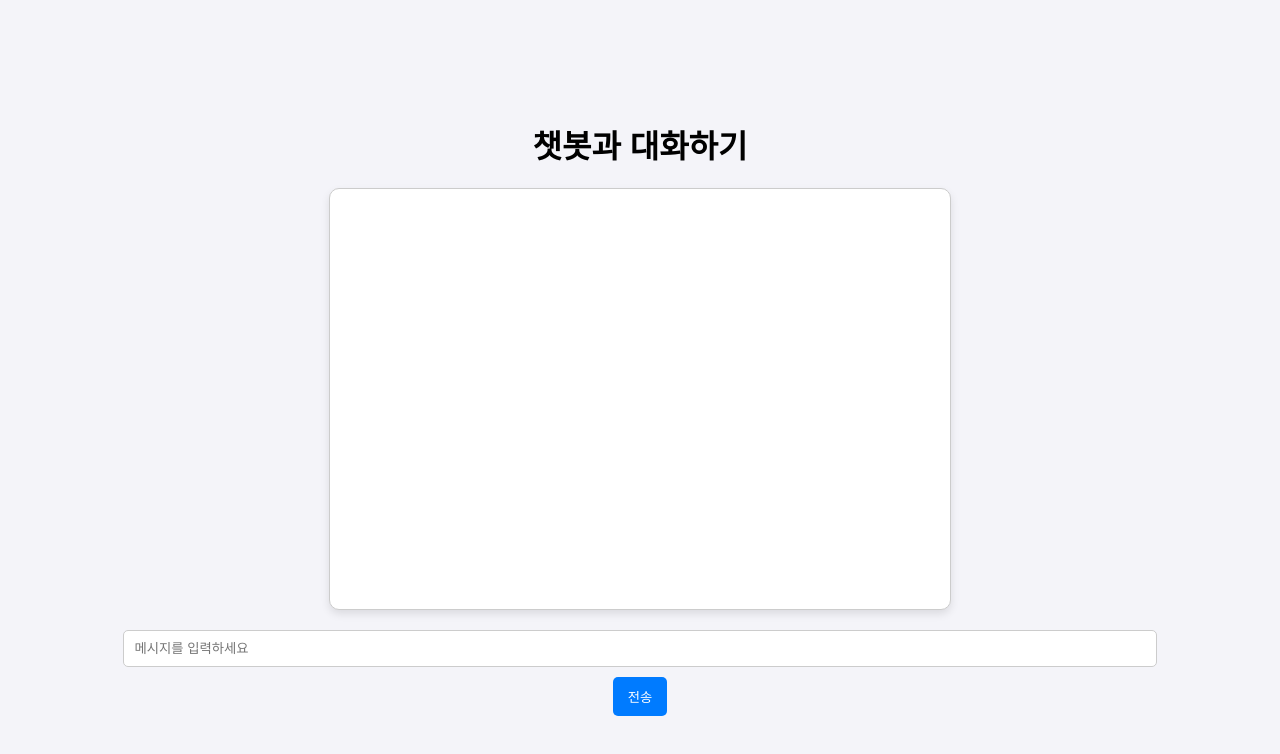
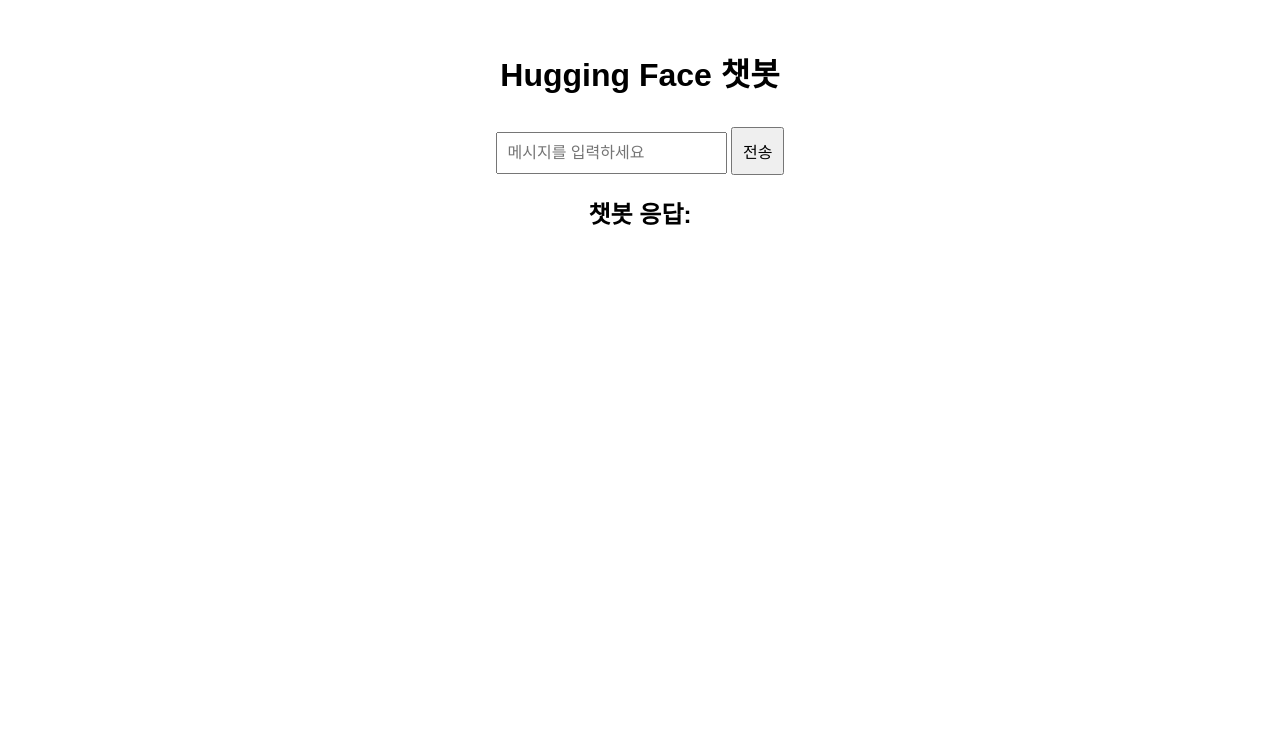
Before and after one commit to NaturaAPI/API, a website: page index.html in a window 1280 px wide. Drawn offline with Linux system fonts and the light colour scheme.

Commit message:
Update index.html

```diff
--- a/index.html
+++ b/index.html
@@ -3,134 +3,46 @@
 <head>
     <meta charset="UTF-8">
     <meta name="viewport" content="width=device-width, initial-scale=1.0">
-  <title>챗봇과 대화하기</title>
+    <title>챗봇 테스트</title>
     <style>
-    body {
-      font-family: Arial, sans-serif;
-      display: flex;
-      flex-direction: column;
-      align-items: center;
-      justify-content: center;
-      height: 100vh;
-      background-color: #f4f4f9;
-    }
-    #chat-box {
-      width: 80%;
-      max-width: 600px;
-      height: 400px;
-      background-color: white;
-      padding: 10px;
-      border-radius: 10px;
-      border: 1px solid #ccc;
-      box-shadow: 0 4px 8px rgba(0, 0, 0, 0.1);
-      margin-bottom: 20px;
-      overflow-y: auto;
-    }
-    #user-input {
-      width: 80%;
-      padding: 10px;
-      border: 1px solid #ccc;
-      border-radius: 5px;
-    }
-    #send-button {
-      padding: 10px 15px;
-      background-color: #007BFF;
-      color: white;
-      border: none;
-      border-radius: 5px;
-      cursor: pointer;
-      margin-top: 10px;
-    }
-    #send-button:hover {
-      background-color: #0056b3;
-    }
-    .message {
-      margin: 5px 0;
-      padding: 10px;
-      border-radius: 5px;
-      background-color: #e6e6e6;
-    }
-    .user-message {
-      background-color: #007BFF;
-      color: white;
-      text-align: right;
-    }
-    .bot-message {
-      background-color: #f1f1f1;
-      color: black;
-      text-align: left;
-    }
+        body { font-family: Arial, sans-serif; text-align: center; padding: 20px; }
+        input, button { margin-top: 10px; padding: 10px; font-size: 16px; }
+        #response { margin-top: 20px; white-space: pre-wrap; }
     </style>
 </head>
 <body>
 
-  <h1>챗봇과 대화하기</h1>
+    <h1>Hugging Face 챗봇</h1>
+    <input type="text" id="userInput" placeholder="메시지를 입력하세요">
+    <button onclick="sendMessage()">전송</button>
 
-  <!-- 채팅 박스 -->
-  <div id="chat-box"></div>
-
-  <!-- 사용자 입력창 -->
-  <input type="text" id="user-input" placeholder="메시지를 입력하세요" />
-
-  <!-- 전송 버튼 -->
-  <button id="send-button">전송</button>
+    <h2>챗봇 응답:</h2>
+    <div id="response"></div>
 
     <script>
-    // sendMessageToAPI 함수 정의
-    async function sendMessageToAPI(userMessage) {
+        async function sendMessage() {
+            const userMessage = document.getElementById("userInput").value;
+            if (!userMessage) {
+                alert("메시지를 입력하세요!");
+                return;
+            }
+
             try {
-        const response = await fetch('https://beamish-melba-ba4300.netlify.app/.netlify/functions/huggingface', {
+                const response = await fetch('https://beamish-melba-ba4300.netlify.app/api/huggingface', {
                     method: 'POST',
                     headers: {
                         'Content-Type': 'application/json',
                     },
-          body: JSON.stringify({ inputs: userMessage })
+                    body: JSON.stringify({ text: userMessage })
                 });
 
                 const data = await response.json();
-
-        // 응답 처리
-        console.log('챗봇 응답:', data);
-
-        // 챗봇 응답 화면에 표시
-        displayMessage(data.generated_text, 'bot');
-        return data;
+                document.getElementById("response").textContent = JSON.stringify(data, null, 2);
             } catch (error) {
                 console.error('오류 발생:', error);
-        displayMessage('오류가 발생했습니다. 다시 시도해 주세요.', 'bot');
+                document.getElementById("response").textContent = "API 요청 실패!";
             }
         }
-
-    // 사용자 메시지 및 챗봇 응답을 화면에 표시
-    function displayMessage(message, sender) {
-      const chatBox = document.getElementById('chat-box');
-      const messageElement = document.createElement('div');
-      messageElement.classList.add('message', sender === 'user' ? 'user-message' : 'bot-message');
-      messageElement.textContent = message;
-      chatBox.appendChild(messageElement);
-
-      // 채팅 박스 스크롤을 가장 아래로 자동으로 맞추기
-      chatBox.scrollTop = chatBox.scrollHeight;
-    }
-
-    // 전송 버튼 클릭 이벤트 처리
-    document.getElementById('send-button').addEventListener('click', () => {
-      const userMessage = document.getElementById('user-input').value.trim();
-
-      if (userMessage) {
-        displayMessage(userMessage, 'user');  // 사용자 메시지 화면에 표시
-        document.getElementById('user-input').value = '';  // 입력창 비우기
-        sendMessageToAPI(userMessage);  // API 호출
-      }
-    });
-
-    // Enter 키로 메시지 전송 가능하도록 설정
-    document.getElementById('user-input').addEventListener('keypress', (event) => {
-      if (event.key === 'Enter') {
-        event.preventDefault();
-        document.getElementById('send-button').click();
-      }
-    });
     </script>
 
 </body>
```
Lines whose indentation alone changed are shown as unchanged.
